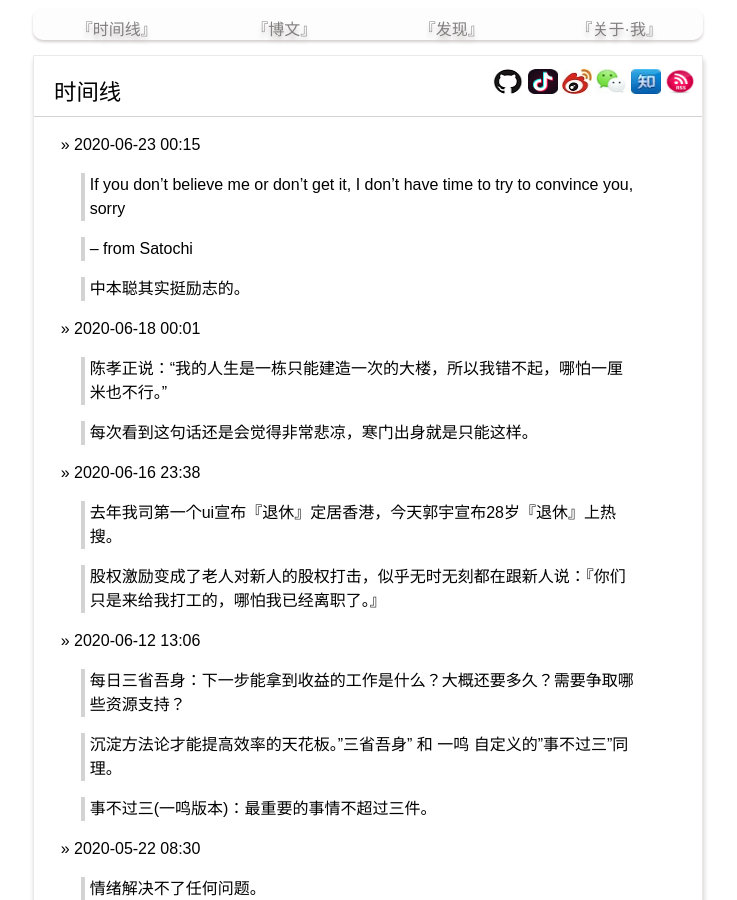
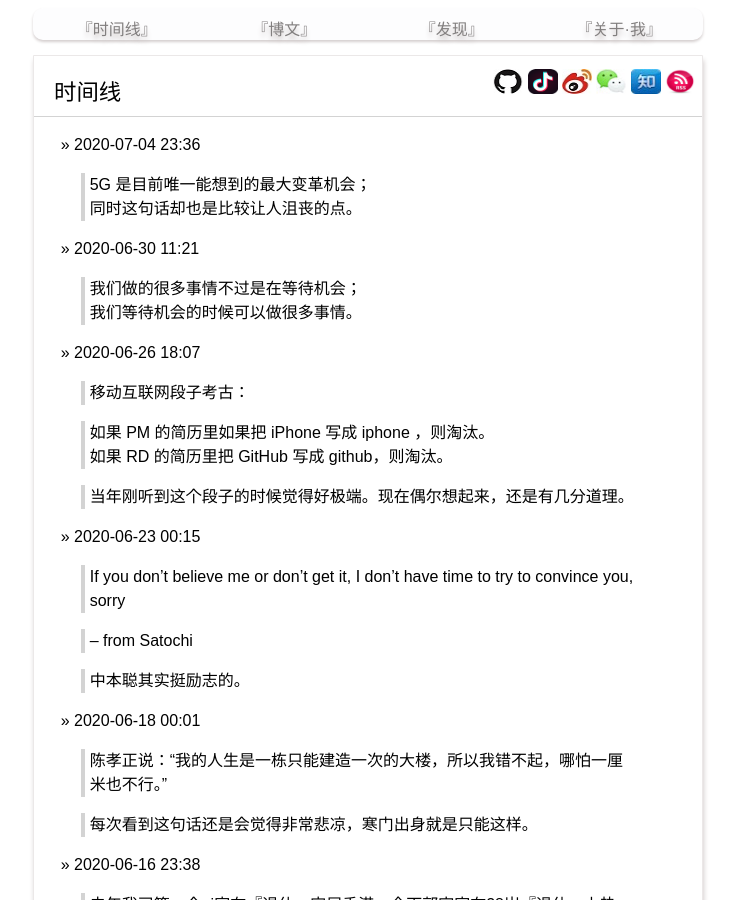
Before and after one commit to yanyiwu/blog, a Jekyll site: the page built from index.md, in a window 1280 px wide and 900 px high. Shown: the whole window, without its empty margins (272-1009 px from the left). Built offline with Jekyll 4.4.1, drawn with Linux system fonts in a browser that asks for light colours; Markdown is read by kramdown in place of the engine named in the settings; comment, search, counter and statistics services are not loaded.

Commit message:
[moment] update until 0704

```diff
--- a/index.md
+++ b/index.md
@@ -2,6 +2,25 @@
 layout: posting
 title: 时间线
 ---
+
+&raquo; 2020-07-04 23:36
+
+> 5G 是目前唯一能想到的最大变革机会；
+> 同时这句话却也是比较让人沮丧的点。
+
+&raquo; 2020-06-30 11:21
+
+> 我们做的很多事情不过是在等待机会；
+> 我们等待机会的时候可以做很多事情。
+
+&raquo; 2020-06-26 18:07
+
+> 移动互联网段子考古：
+
+> 如果 PM 的简历里如果把 iPhone 写成 iphone ，则淘汰。
+> 如果 RD 的简历里把 GitHub 写成 github，则淘汰。
+
+> 当年刚听到这个段子的时候觉得好极端。现在偶尔想起来，还是有几分道理。
 
 &raquo; 2020-06-23 00:15
 
```
